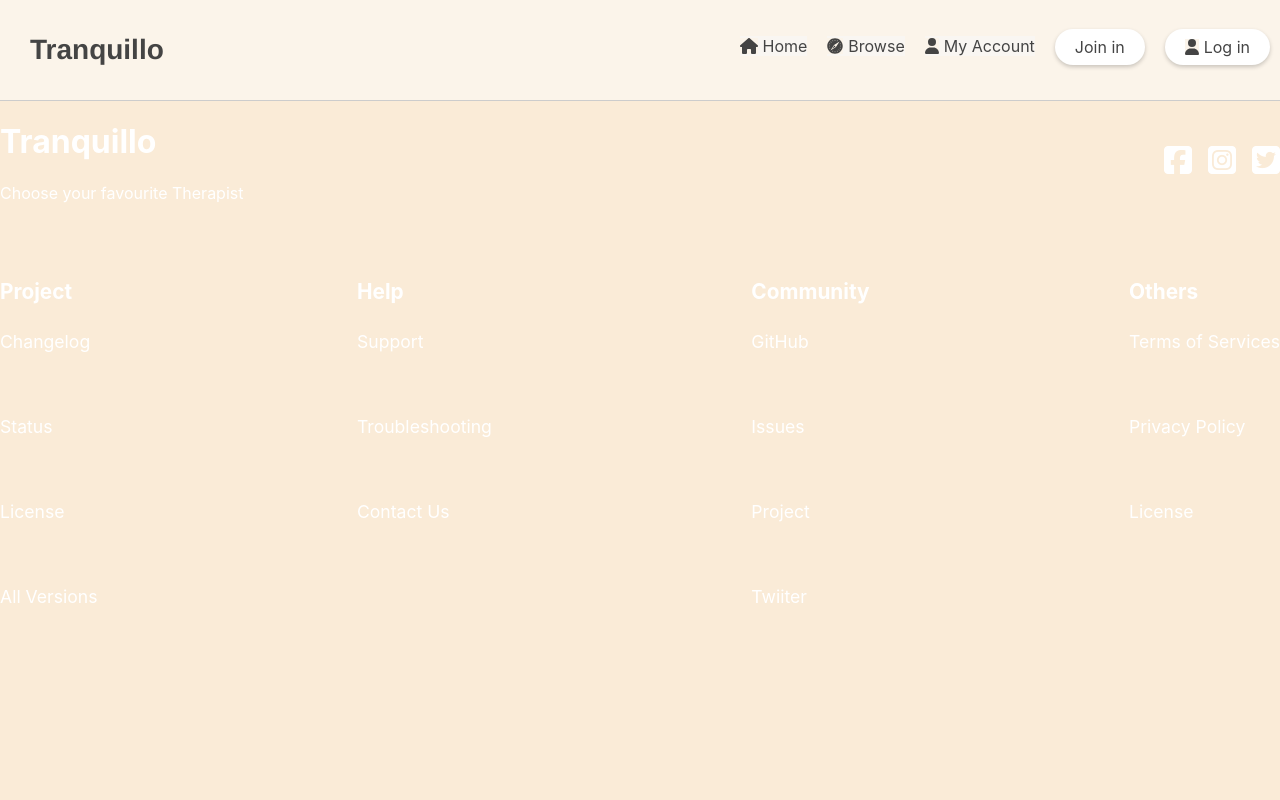
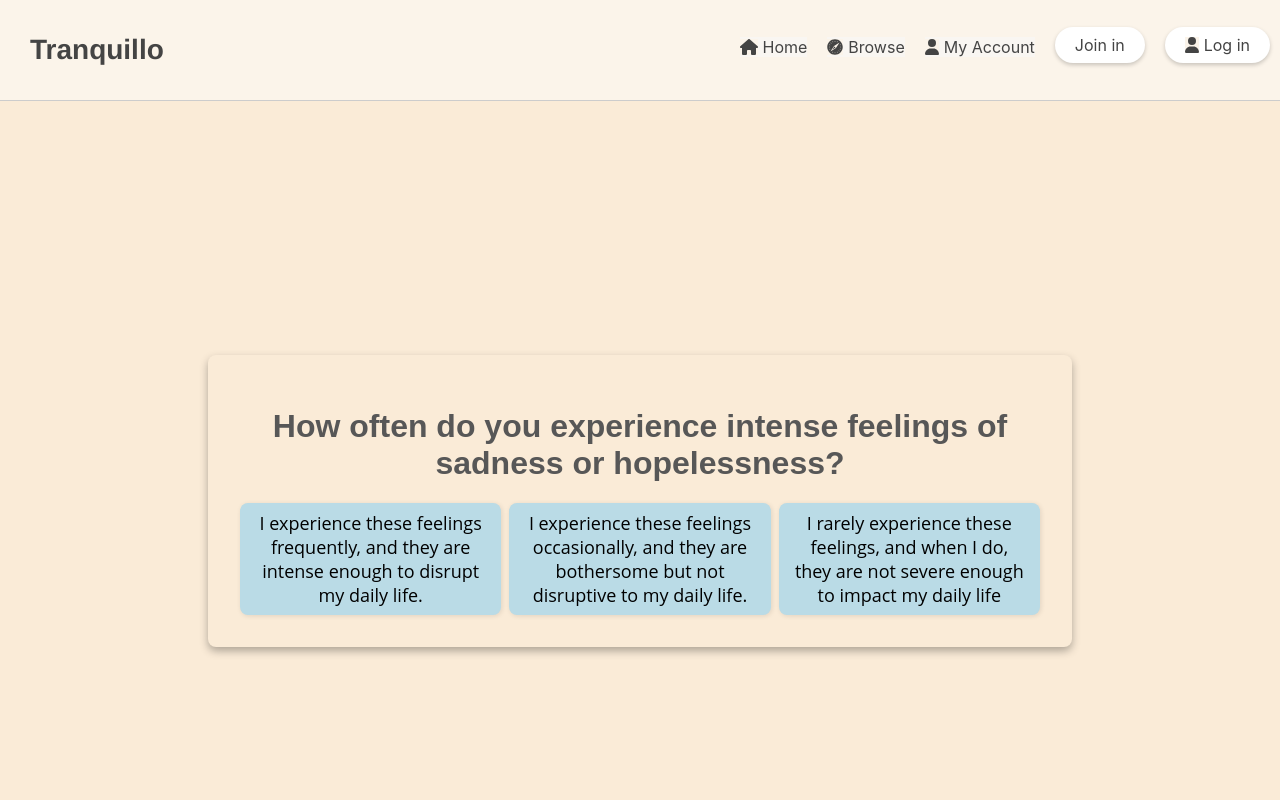
Before and after one commit to altina2801/LabKurs1, a React (Create React App) app in the folder front/: page /quiz in a window 1280 px wide. Shown: the top 800 px of the page. Built offline with nearby package versions, Linux system fonts and the light colour scheme; the HTML template or start-up script is replaced by a standard one.

Commit message:
The Initial Quiz Added

```diff
--- a/front/src/App.js
+++ b/front/src/App.js
@@ -11,6 +11,7 @@ import RegisterB from './components/registerB';
 import AddEdit from './components/addEdit';
 import View from './components/view';
 import RegistrationPage from './components/RegistrationPage';
+import Quiz from './components/Quiz';
 
 
 function App() {
@@ -32,6 +33,7 @@ function App() {
           <Route path="/update/:id" element={<AddEdit />} />
           <Route path="/view/:id" element={<View />} />
           <Route path="/registrationpage" element={<RegistrationPage />} />
+          <Route path="/quiz" element={<Quiz />} />
         </Routes>
         <Footer />
       </Router>
--- /dev/null
+++ b/front/src/components/ProgressBar.js
@@ -0,0 +1,13 @@
+import React from 'react';
+
+const ProgressBar = ({ currentQuestion, totalQuestions }) => {
+  const percentComplete = ((currentQuestion + 1) / totalQuestions) * 100;
+
+  return (
+    <div className="progress-bar">
+      <div className="filler" style={{ width: `${percentComplete}%` }}></div>
+    </div>
+  );
+};
+
+export default ProgressBar;
--- /dev/null
+++ b/front/src/components/Quiz.js
@@ -0,0 +1,102 @@
+import React, { useState } from 'react';
+import ProgressBar from './ProgressBar';
+import "../css/Quiz.css";
+
+const questions = [
+  {
+    id: 1,
+    text: 'How often do you experience intense feelings of sadness or hopelessness?',
+    answers: [
+      { text: 'I experience these feelings frequently, and they are intense enough to disrupt my daily life.', points: 1 },
+      { text: 'I experience these feelings occasionally, and they are bothersome but not disruptive to my daily life.', points: 2 },
+      { text: 'I rarely experience these feelings, and when I do, they are not severe enough to impact my daily life', points: 3 }
+    ]
+  },
+  {
+    id: 2,
+    text: 'How frequently do you feel worried or anxious?',
+    answers: [
+      { text: 'I feel worried or anxious most of the time, and it interferes with my daily life.', points: 1 },
+      { text: 'I feel worried or anxious sometimes, and it can be distressing but not always disruptive to my daily life.', points: 2 },
+      { text: 'I rarely feel worried or anxious, and when I do, it is not severe enough to impact my daily life.', points: 3 }
+    ]
+  },
+  {
+    id: 3,
+    text: 'Do you have difficulty sleeping or experience changes in your sleep pattern?',
+    answers: [
+      { text: 'I have significant trouble sleeping most nights, and it impacts my daily functioning.', points: 1 },
+      { text: 'I sometimes have difficulty sleeping, and it can be disruptive to my daily life.', points: 2 },
+      { text: ' I rarely have trouble sleeping, and it does not impact my daily life.', points: 3 }
+    ]
+  },
+  {
+    id: 4,
+    text: 'Do you struggle to concentrate or focus on tasks?',
+    answers: [
+      { text: 'I have significant difficulty concentrating or focusing most of the time, and it impacts my daily life.', points: 1 },
+      { text: 'I sometimes have difficulty concentrating or focusing, and it can be disruptive to my daily life.', points: 2 },
+      { text: 'I rarely have difficulty concentrating or focusing, and it does not impact my daily life.', points: 3 }
+    ]
+  },
+  {
+    id: 5,
+    text: 'How often do you experience irritability or mood swings?',
+    answers: [
+      { text: 'I experience irritability or mood swings frequently, and it disrupts my daily life.', points: 1 },
+      { text: 'I experience irritability or mood swings occasionally, and it can be bothersome but not always disruptive to my daily life.', points: 2 },
+      { text: 'I rarely experience irritability or mood swings, and when I do, it is not severe enough to impact my daily life.', points: 3 }
+    ]
+  },
+
+  // more questions here
+];
+
+const Quiz = () => {
+  const [score, setScore] = useState(0);
+  const [currentQuestion, setCurrentQuestion] = useState(0);
+  const [quizResult, setQuizResult] = useState('');
+
+  const handleAnswerOptionClick = (points) => {
+    setScore(score + points);
+    const nextQuestion = currentQuestion + 1;
+    if (nextQuestion < questions.length) {
+      setCurrentQuestion(nextQuestion);
+    } else {
+      let description = '';
+      if (score <= 5) {
+        description = "We suggest you John Smith.";
+      } else if (score > 5 && score <= 10) {
+        description = "We suggest you Jessica Allison.";
+      } else if (score > 10) {
+        description = "We suggest you Arbenita Mani.";
+      }
+      const resultMessage = `Quiz finished. ${description}`;
+      setQuizResult(resultMessage);
+    }
+  };
+
+  return (
+    <div className="quiz-container">
+      {quizResult ? (
+        <div className="quiz">
+          <p>{quizResult}</p>
+        </div>
+      ) : (
+        <div className="quiz">
+          <h1>{questions[currentQuestion].text}</h1>
+          <div className="answer-options">
+            {questions[currentQuestion].answers.map((answerOption) => (
+              <button key={answerOption.text} onClick={() => handleAnswerOptionClick(answerOption.points)}>
+                {answerOption.text}
+              </button>
+            ))}
+          </div>
+          <ProgressBar currentQuestion={currentQuestion} totalQuestions={questions.length} />
+        </div>
+      )}
+    </div>
+  );
+};
+
+export default Quiz;
--- /dev/null
+++ b/front/src/css/Quiz.css
@@ -0,0 +1,49 @@
+.quiz-container {
+    display: flex;
+    justify-content: center;
+    align-items: center;
+    height: 100vh;
+    font-family: "Helvetica Neue", Helvetica, Arial, sans-serif;
+  }
+
+  .quiz {
+    max-width: 800px;
+    margin: 0 auto;
+    padding: 32px;
+    border-radius: 8px;
+    box-shadow: 0px 4px 8px rgba(0, 0, 0, 0.3);
+  }
+
+  .answer-options {
+    display: flex;
+    flex-direction: row;
+    gap: 8px;
+    margin-top: 16px;
+    width: 100%;
+  }
+
+  button {
+    padding: 8px 16px;
+    font-size: 18px;
+    border: none;
+    background-color: rgb(186, 219, 230);
+    color: black;
+    border-radius: 8px;
+    cursor: pointer;
+    transition: all 0.2s;
+    width: 100%;
+    text-align: center;
+  }
+
+  button:hover {
+    background-color: rgb(141, 141, 154);
+    color: white;
+  }
+
+  .quiz h1 {
+    font-family: "Arial", sans-serif;
+    font-size: 32px;
+    font-weight: bold;
+    color: #575757;
+    text-align: center;
+  }
--- a/front/src/css/navbar.css
+++ b/front/src/css/navbar.css
@@ -70,7 +70,7 @@
     padding: 8px 20px;
     box-shadow: 0px 2px 4px rgba(0, 0, 0, 0.2);
     transition: all 0.3s ease-in-out;
-    margin-top: -7px;
+    margin-top: -10px;
 
   }
 
```
